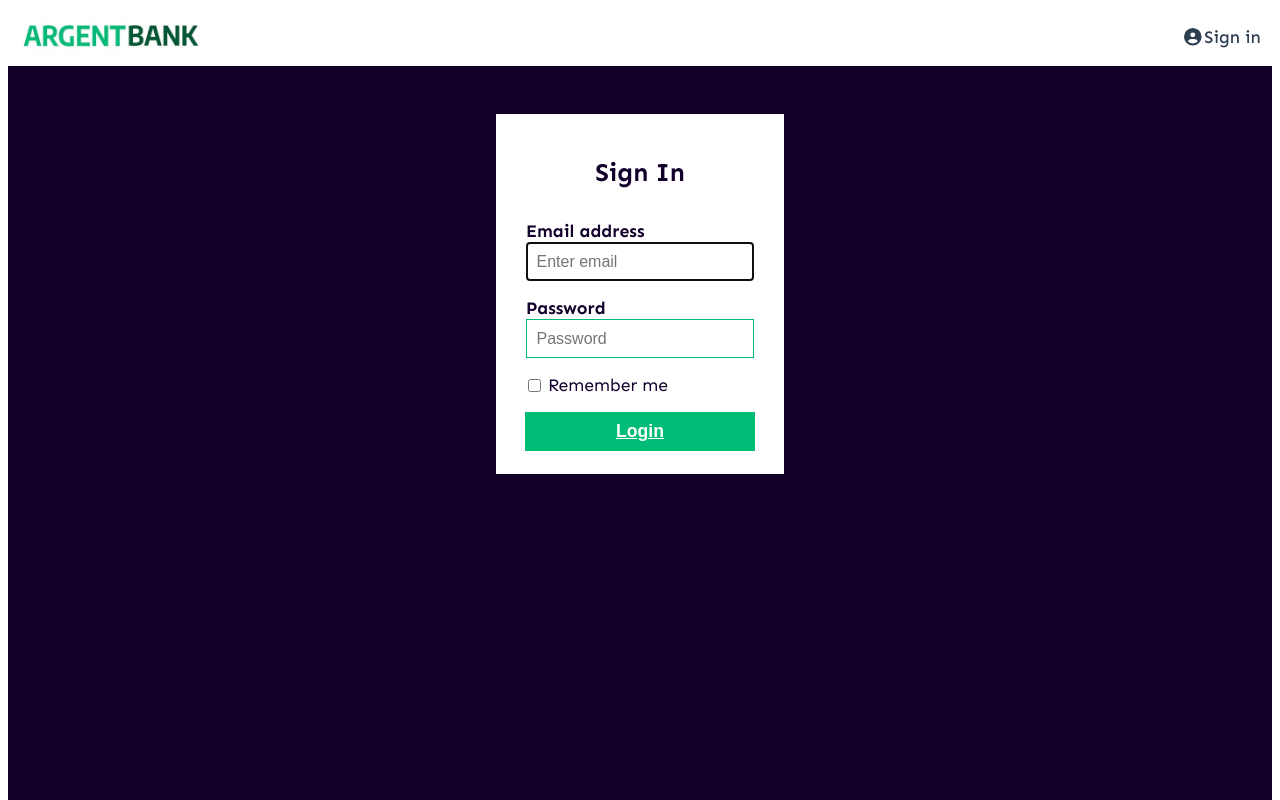
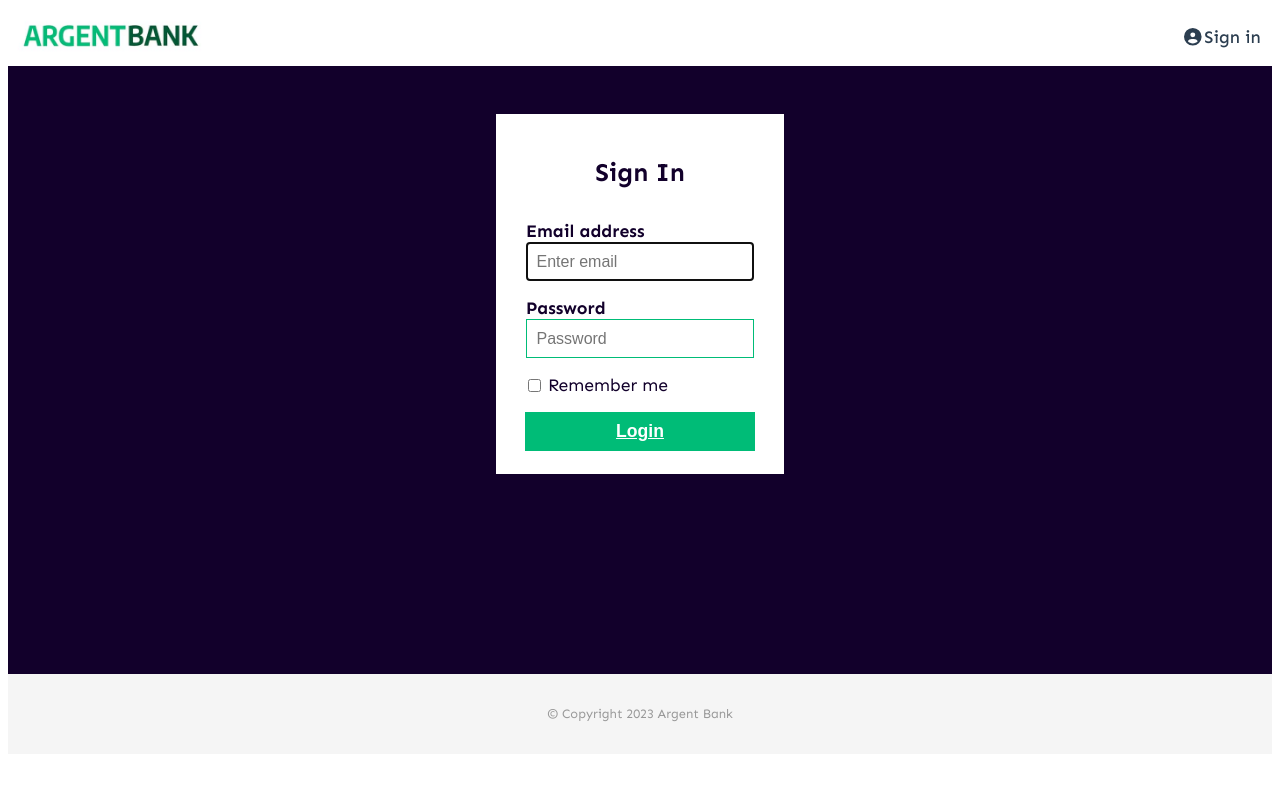
Before and after one commit to Lecuyer-Quentin/ArgentBank, a React (Create React App) app: page /login in a window 1280 px wide. Shown: the top 800 px of the page. Built offline with nearby package versions, Linux system fonts and the light colour scheme.

Commit message:
Modif background

```diff
--- a/src/assets/sass/components/_loginForm.scss
+++ b/src/assets/sass/components/_loginForm.scss
@@ -1,6 +1,6 @@
 .login{
     background-color: #12002b;
-    height: 50rem;
+    height: 70vh;
     display: flex;
     flex-direction: column;
     padding-top: 3rem;
```
